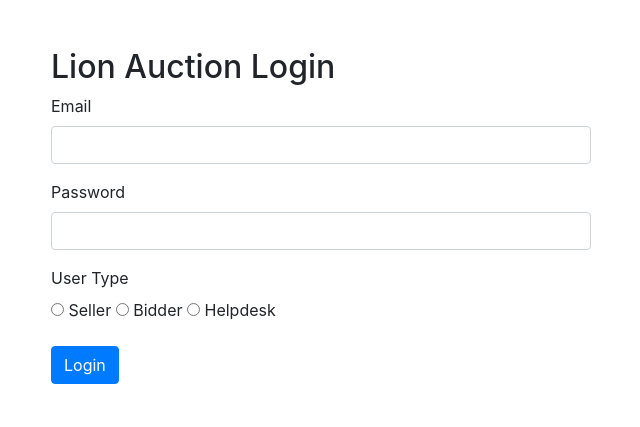
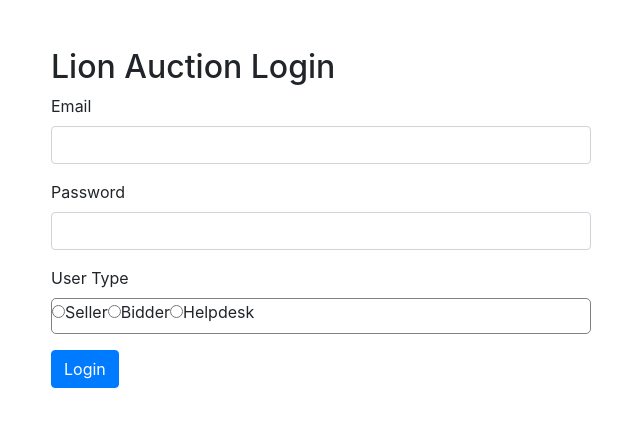
Before and after one commit to NateKaval/LionAuction, a Flask app: page / in a window 1280 px wide. Shown: the top 427 px of the page, without its empty margins (319-959 px from the left). Run offline with Flask 3, Linux system fonts and the light colour scheme; some libraries are stand-ins or nearby versions.

Commit message:
Radio functionality for login partially added

```diff
--- a/app.py
+++ b/app.py
@@ -34,10 +34,18 @@ def login():
         cursor = connection.cursor()
         email = request.form['Email']
         password = request.form['Password']
+        user_type = request.form['user_type']
         hashed_password = hashlib.sha256(password.encode('utf-8')).hexdigest()
+        if user_type == 'Seller':
+            print('Seller')
+        elif user_type == 'Bidder':
+            print('Bidder')
+        elif user_type == 'Helpdesk':
+            print('Helpdesk')
         cursor.execute("SELECT * FROM users WHERE email=? AND password=?", (email, hashed_password))
         user = cursor.fetchone()
         print(user)
+        print(user_type)
         if user is not None:
             session['email'] = user[0]
             return redirect(url_for('home'))
--- a/templates/login.html
+++ b/templates/login.html
@@ -3,6 +3,7 @@
 <head>
     <title>Lion Auction Login</title>
     <link rel="stylesheet" href="https://stackpath.bootstrapcdn.com/bootstrap/4.3.1/css/bootstrap.min.css" integrity="sha384-ggOyR0iXCbMQv3Xipma34MD+dH/1fQ784/j6cY/iJTQUOhcWr7x9JvoRxT2MZw1T" crossorigin="anonymous"><body>
+    <link rel="stylesheet" href="stylesheets/login.css">
     <div class="container">
         <div class="row mt-5">
             <div class="col-md-6 offset-md-3">
@@ -21,13 +22,10 @@
                     </div>
                     <div class="form-group">
                         <label>User Type</label><br>
-                        <div>
-                            <input type="radio" id="seller" name="user_type" value="Seller">
-                            <label for="seller">Seller</label>
-                            <input type="radio" id="bidder" name="user_type" value="Bidder">
-                            <label for="bidder">Bidder</label>
-                            <input type="radio" id="helpdesk" name="user_type" value="Helpdesk">
-                            <label for="helpdesk">Helpdesk</label>
+                        <div id="user-selector">
+                            <div class="user-type"><input type="radio" id="seller" name="user_type" value="Seller"><label for="seller">Seller</label></div>
+                            <div class="user-type"><input type="radio" id="bidder" name="user_type" value="Bidder"><label for="bidder">Bidder</label></div>
+                            <div class="user-type"><input type="radio" id="helpdesk" name="user_type" value="Helpdesk"><label for="helpdesk">Helpdesk</label></div>
                         </div>
                     </div>
                     <button type="submit" class="btn btn-primary">Login</button>
--- a/templates/stylesheets/login.css
+++ b/templates/stylesheets/login.css
@@ -0,0 +1,25 @@
+
+#user-selector{
+    /*background-color: red;*/
+    border: 1px solid grey;
+    border-radius: 5px;
+    display: flex;
+    height: 36px;
+    align-items: center;
+    align-content: space-evenly;
+    /*justify-content: center;*/
+}
+
+/*input[type="radio"]{*/
+/*    visibility:hidden;*/
+/*}*/
+
+input[type="radio"]:checked+label{
+    font-weight: bold;
+    background-color: blue;
+}
+
+.user-type{
+
+
+}
```
